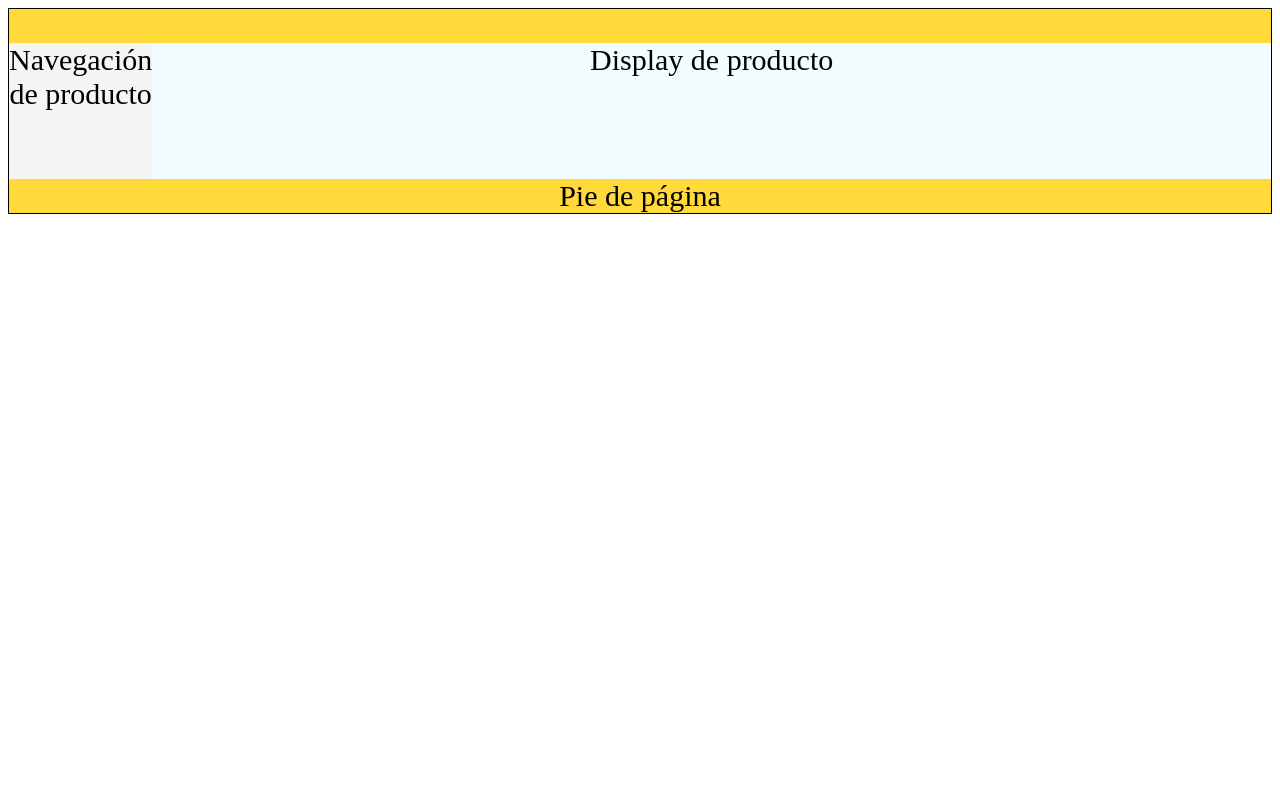
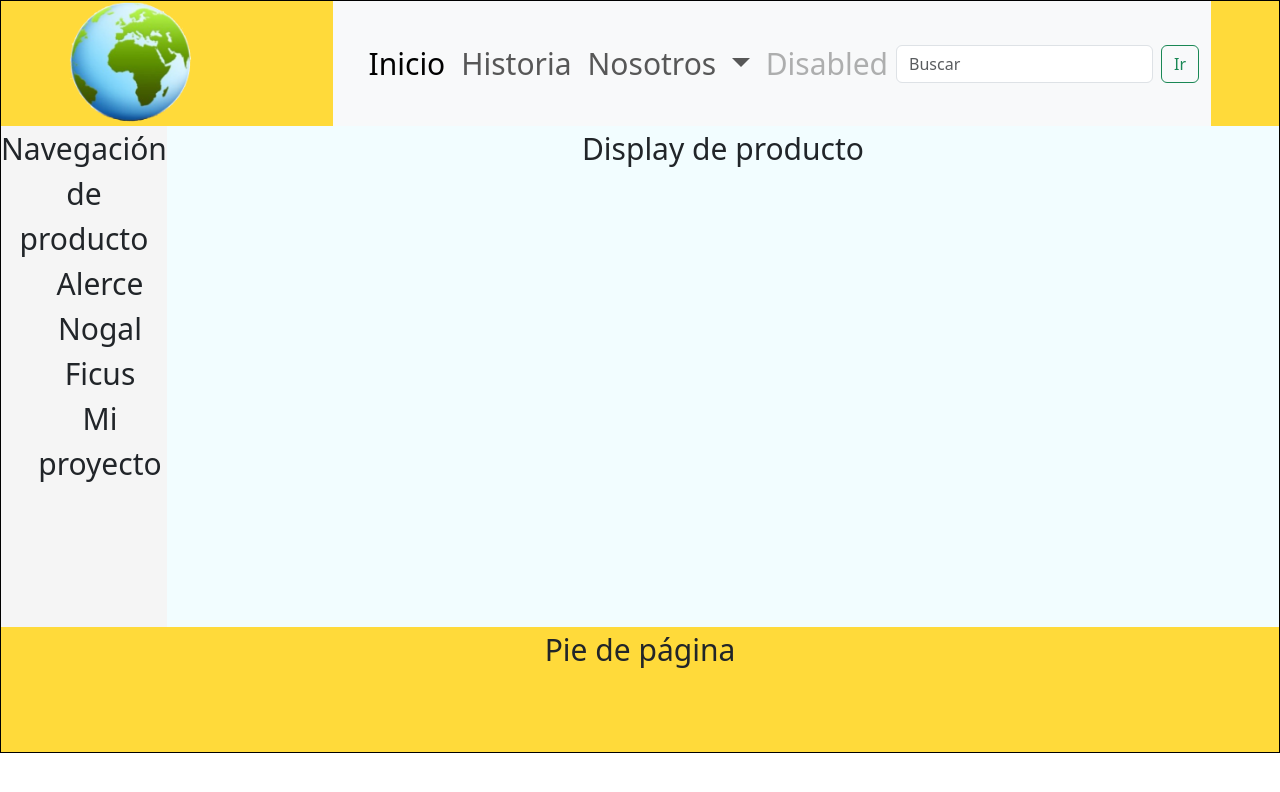
Before and after one commit to AlonsoDOK/BioHabitables, a plain HTML site: page index.html in a window 1280 px wide. Drawn offline with nearby package versions, Linux system fonts and the light colour scheme.

Commit message:
comienzo flex

```diff
--- a/index.html
+++ b/index.html
@@ -5,14 +5,58 @@
     <meta name="viewport" content="width=device-width, initial-scale=1.0">
     <title>Biocontainer - Habitables</title>
     <link rel="stylesheet" href="style.css">
+    <link href="https://cdn.jsdelivr.net/npm/bootstrap@5.3.3/dist/css/bootstrap.min.css" rel="stylesheet" integrity="sha384-QWTKZyjpPEjISv5WaRU9OFeRpok6YctnYmDr5pNlyT2bRjXh0JMhjY6hW+ALEwIH" crossorigin="anonymous">
 
 </head>
 <body>
     <div class="contenedor">
         <div class="box encabezado">
-            <img src="" alt="">
+            <img src="img/Mundo.png" width="10%" alt="">
+            <nav class="navbar navbar-expand-lg bg-body-tertiary">
+                <div class="container-fluid">
+                  <a class="navbar-brand" href="#"></a>
+                  <button class="navbar-toggler" type="button" data-bs-toggle="collapse" data-bs-target="#navbarSupportedContent" aria-controls="navbarSupportedContent" aria-expanded="false" aria-label="Toggle navigation">
+                    <span class="navbar-toggler-icon"></span>
+                  </button>
+                  <div class="collapse navbar-collapse" id="navbarSupportedContent">
+                    <ul class="navbar-nav me-auto mb-2 mb-lg-0">
+                      <li class="nav-item">
+                        <a class="nav-link active" aria-current="page" href="#">Inicio</a>
+                      </li>
+                      <li class="nav-item">
+                        <a class="nav-link" href="#">Historia</a>
+                      </li>
+                      <li class="nav-item dropdown">
+                        <a class="nav-link dropdown-toggle" href="#" role="button" data-bs-toggle="dropdown" aria-expanded="false">
+                          Nosotros
+                        </a>
+                        <ul class="dropdown-menu">
+                          <li><a class="dropdown-item" href="#">Historia</a></li>
+                          <li><a class="dropdown-item" href="#">Misión y Visión</a></li>
+                          <li><hr class="dropdown-divider"></li>
+                          <li><a class="dropdown-item" href="#">Ubicación</a></li>
+                        </ul>
+                      </li>
+                      <li class="nav-item">
+                        <a class="nav-link disabled" aria-disabled="true">Disabled</a>
+                      </li>
+                    </ul>
+                    <form class="d-flex" role="search">
+                      <input class="form-control me-2" type="search" placeholder="Buscar" aria-label="Search">
+                      <button class="btn btn-outline-success" type="submit">Ir</button>
+                    </form>
+                  </div>
+                </div>
+              </nav>
         </div>
-        <div class="box navegador">Navegación de producto</div>
+        <div class="box navegador">Navegación de producto
+            <ul style="list-style: none;">
+                <li>Alerce</li>
+                <li>Nogal</li>
+                <li>Ficus</li>
+                <li>Mi proyecto</li>
+            </ul>
+        </div>
         <div class="box cuerpo"> Display de producto</div>
         <div class="box pie"> Pie de página </div>
     </div>
--- a/style.css
+++ b/style.css
@@ -19,6 +19,9 @@
     background-color:#FFDA3A;
     grid-column: 1/11;
     grid-row: 1/2;
+
+    display: flex;
+    justify-content: space-around;
 }
 
 .cuerpo{
@@ -32,7 +35,10 @@
     background-color: whitesmoke;
     grid-column: 1/2;
     grid-row: 2/6;
+
+
 }
+
 
 .pie{
     background-color: #FFDA3A;
```
